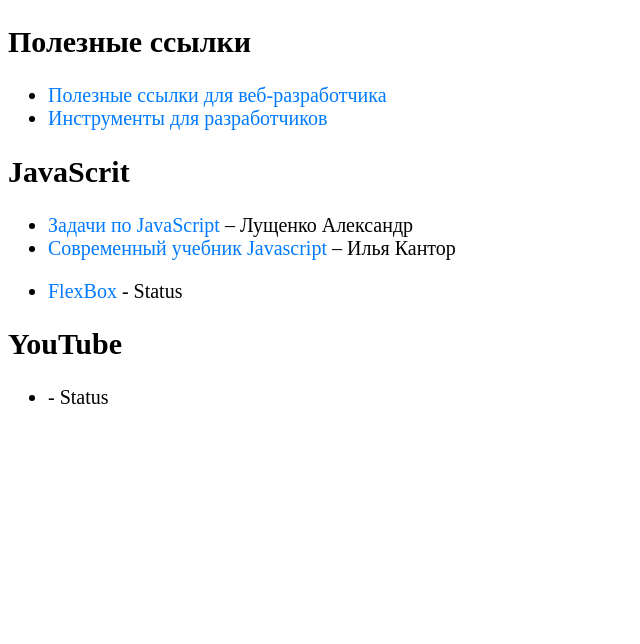
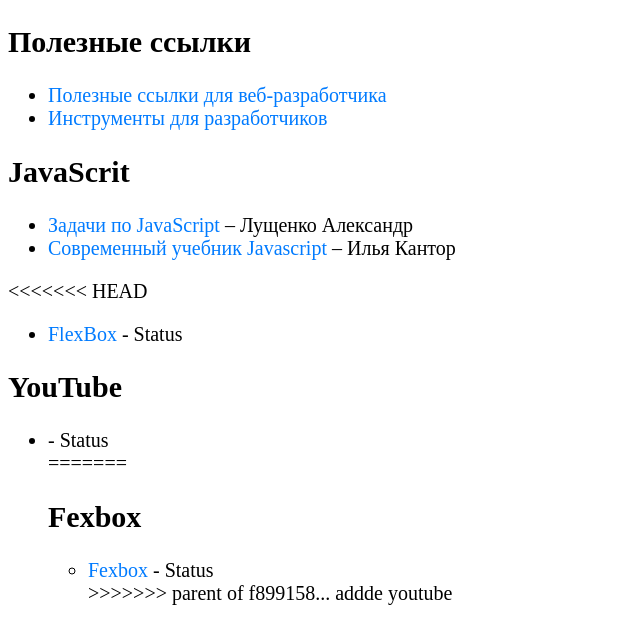
Before and after one commit to oralsyn/ForTheDeveloper, a plain HTML site: page index.html in a window 1280 px wide. Shown: the whole page, without its empty margins (0-640 px from the left). Drawn offline with Linux system fonts and the light colour scheme.

Commit message:
erooro 2

```diff
--- a/index.html
+++ b/index.html
@@ -16,12 +16,18 @@
     <li><a target="_blank" href="http://javascript.kiev.ua/">Задачи по JavaScript</a> – Лущенко Александр</li>
     <li><a target="_blank" href="http://learn.javascript.ru/">Современный учебник Javascript</a> – Илья Кантор</li>
   </ul>
+<<<<<<< HEAD
   <ul>
     <li> <a href="#">FlexBox</a> - Status</li>
   </ul>
   <h2>YouTube</h2>
   <ul>
     <li> <a href="#"></a> - Status</li>
+=======
+  <h2>Fexbox</h2>
+  <ul>
+    <li> <a href="#">Fexbox</a> - Status</li>
+>>>>>>> parent of f899158... addde youtube
   </ul>
 </body>
 </html>
```
